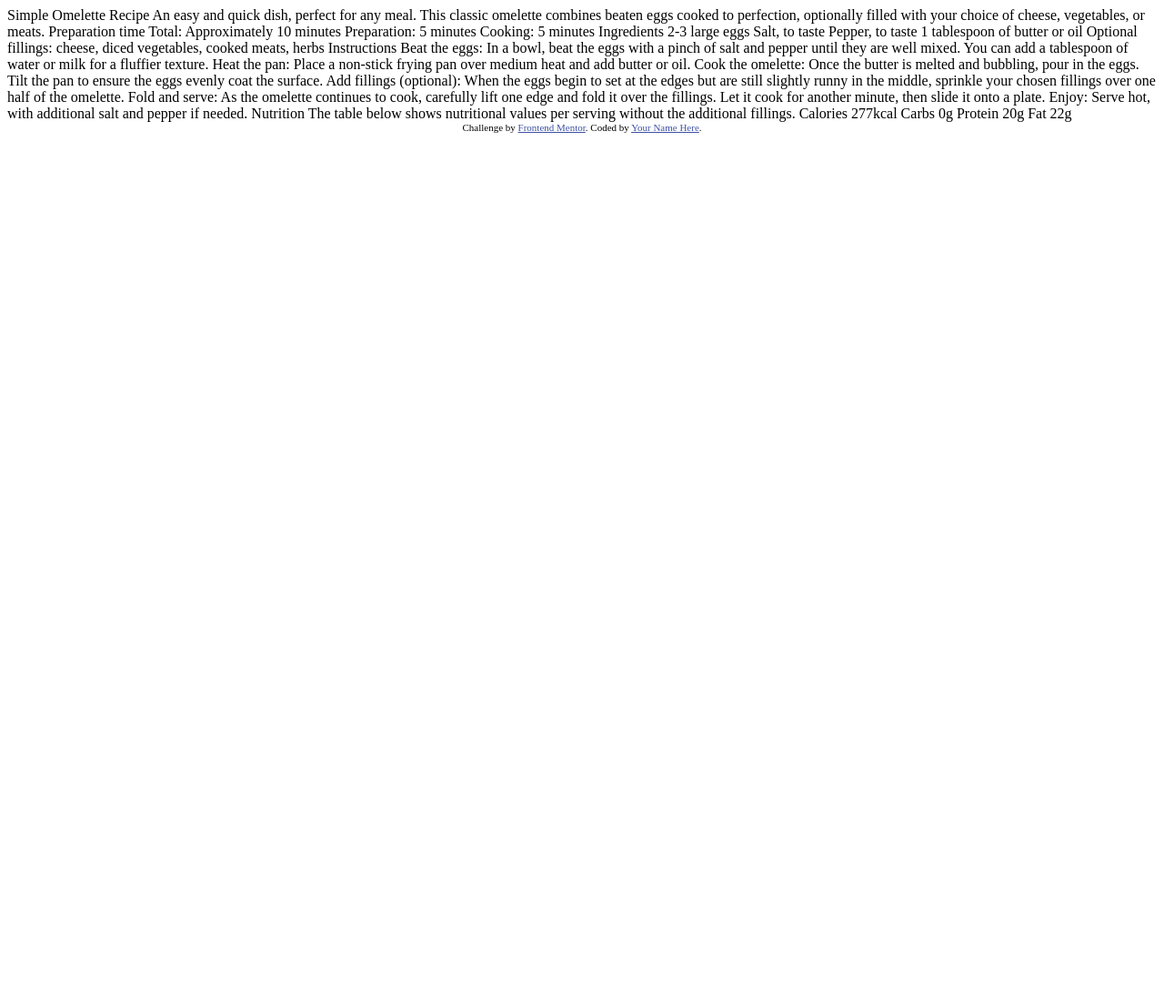
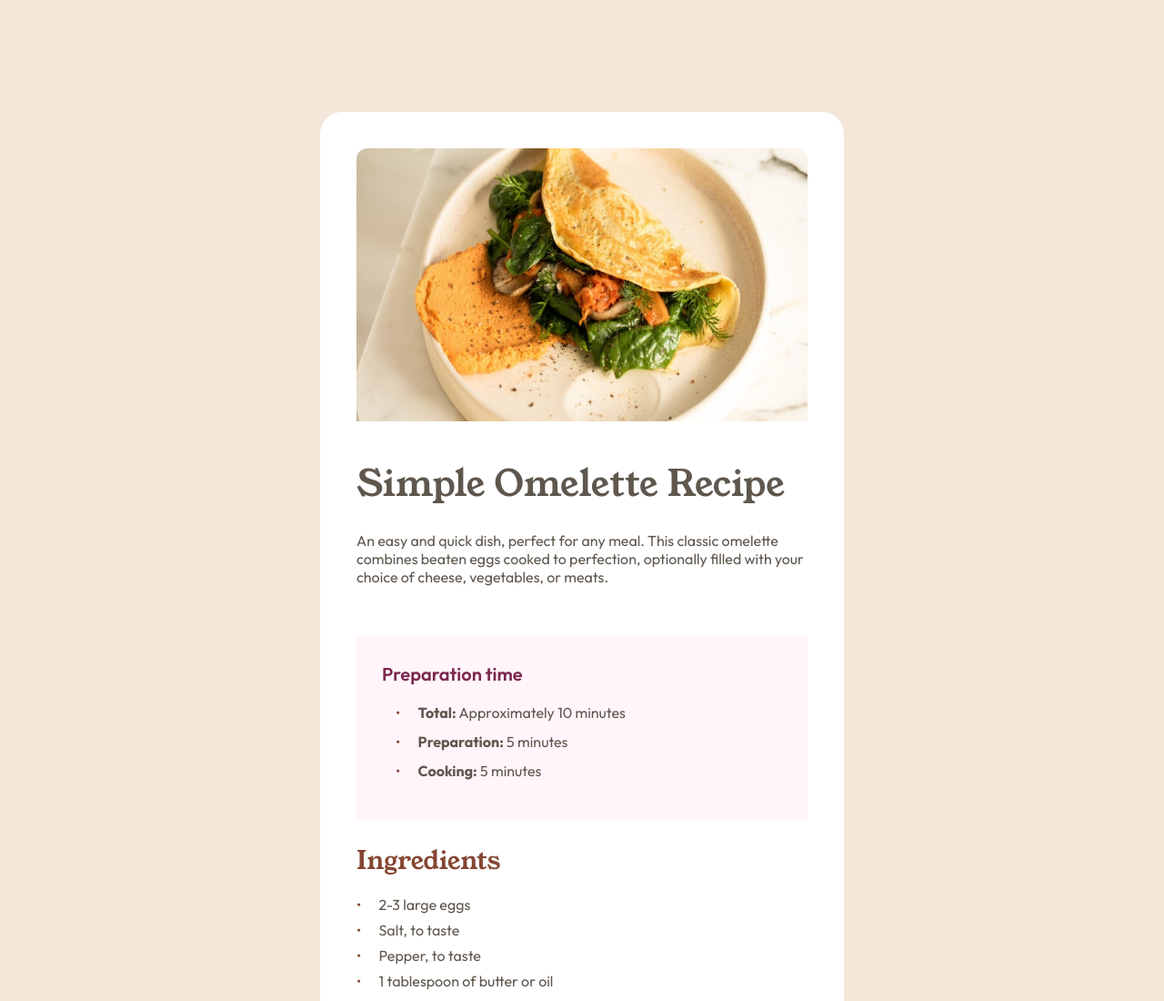
Before and after one commit to fvaldez29/recipe-main-page, a plain HTML site: page index.html in a window 1280 px wide. Shown: the top 1100 px of the page at 91% size. Before the commit the page ends 800 px from the top, so only its background shows below. Drawn offline with Linux system fonts and the light colour scheme.

Commit message:
Already finished

```diff
--- a/index.html
+++ b/index.html
@@ -5,73 +5,97 @@
   <meta name="viewport" content="width=device-width, initial-scale=1.0"> <!-- displays site properly based on user's device -->
 
   <link rel="icon" type="image/png" sizes="32x32" href="./assets/images/favicon-32x32.png">
-
+  <link rel="stylesheet" href="./style/main.css">
+  <link rel="preconnect" href="https://fonts.googleapis.com">
+  <link rel="preconnect" href="https://fonts.gstatic.com" crossorigin>
+  <link href="https://fonts.googleapis.com/css2?family=Outfit:wght@400;600;700&family=Young+Serif&display=swap" rel="stylesheet">
   <title>Frontend Mentor | Recipe page</title>
 
   <!-- Feel free to remove these styles or customise in your own stylesheet 👍 -->
-  <style>
-    .attribution { font-size: 11px; text-align: center; }
-    .attribution a { color: hsl(228, 45%, 44%); }
-  </style>
 </head>
 <body>
+<main class="card">
+  <header class="head">
+    <img src="./assets/images/image-omelette.jpeg" alt="A picture of an omelette">
+  </header>
+<section class="container-recipe">
 
-  Simple Omelette Recipe
+  <aside class="title">
+    <h1>Simple Omelette Recipe</h1>
+      <p>An easy and quick dish, perfect for any meal. This classic omelette combines beaten eggs cooked
+      to perfection, optionally filled with your choice of cheese, vegetables, or meats.
+      </p>
+  </aside>
+  <section class="container-time">
+    <h4> Preparation time</h4>
+    <ul class="list">
+      <li><strong>Total:</strong> Approximately 10 minutes</li>
+      <li><strong>Preparation:</strong> 5 minutes</li>
+      <li><strong>Cooking:</strong> 5 minutes</li>
+    </ul>
+  </section>
 
-  An easy and quick dish, perfect for any meal. This classic omelette combines beaten eggs cooked
-  to perfection, optionally filled with your choice of cheese, vegetables, or meats.
+<section class="container-ingredients">
+  <p>Ingredients</p>
+  <ul class="ingredients-list">
+    <li>2-3 large eggs</li>
+    <li>Salt, to taste</li>
+    <li>Pepper, to taste</li>
+    <li>1 tablespoon of butter or oil</li>
+    <li>Optional fillings: cheese, diced vegetables, cooked meats, herbs</li>
+  </ul>
+</section>
 
-  Preparation time
+<div class="underline"></div>
+<h3>Instructions</h3>
+<section class="container-also">
 
-  Total: Approximately 10 minutes
-  Preparation: 5 minutes
-  Cooking: 5 minutes
+  <ol class="cover">
 
-  Ingredients
+    <li><span>Beat the eggs:</span> In a bowl, beat the eggs with a pinch of salt and pepper until they are well mixed.
+      You can add a tablespoon of water or milk for a fluffier texture.</li>
+    <li><span>Heat the pan:</span> Place a non-stick frying pan over medium heat and add butter or oil.</li>
+    <li><span>Cook the omelette:</span> Once the butter is melted and bubbling, pour in the eggs. Tilt the pan to ensure the eggs
+      evenly coat the surface.</li>
+    <li><span>Add fillings (optional):</span> When the eggs begin to set at the edges but are still slightly runny in the middle,
+      sprinkle your chosen fillings over one half of the omelette.</li>
+    <li><span>Fold and serve: </span>As the omelette continues to cook, carefully lift one edge and fold it over the fillings.
+      Let it cook for another minute, then slide it onto a plate.</li>
+    <li><span>Enjoy:</span> Serve hot, with additional salt and pepper if needed.</li>
+  </ol>
+</section>
+<div class="underline"></div>
 
-  2-3 large eggs
-  Salt, to taste
-  Pepper, to taste
-  1 tablespoon of butter or oil
-  Optional fillings: cheese, diced vegetables, cooked meats, herbs
+<footer class="footer">
+<h3>Nutrition</h3>
+<p>The table below shows nutritional values per serving without the additional fillings.</p>
+<div class="total">
+  <div class="flex-group">
+    <p>Calories</p>
+    <p class="nutrition-value">277kcal</p>
+  </div>
+  <hr>
+  <div class="flex-group">
+    <p>Carbs</p>
+    <p class="nutrition-value">0g</p>
+  </div>
+  <hr>
+  <div class="flex-group">
+    <p>Protein</p>
+    <p class="nutrition-value">20g</p>
+  </div>
+  <hr>
+  <div class="flex-group">
+    <p>Fat</p>
+    <p class="nutrition-value">22g</p>
+  </div>
+</div>
+</footer>
 
-  Instructions
-
-  Beat the eggs: In a bowl, beat the eggs with a pinch of salt and pepper until they are well mixed.
-  You can add a tablespoon of water or milk for a fluffier texture.
-
-  Heat the pan: Place a non-stick frying pan over medium heat and add butter or oil.
-
-  Cook the omelette: Once the butter is melted and bubbling, pour in the eggs. Tilt the pan to ensure
-  the eggs evenly coat the surface.
-
-  Add fillings (optional): When the eggs begin to set at the edges but are still slightly runny in the
-  middle, sprinkle your chosen fillings over one half of the omelette.
-
-  Fold and serve: As the omelette continues to cook, carefully lift one edge and fold it over the
-  fillings. Let it cook for another minute, then slide it onto a plate.
-
-  Enjoy: Serve hot, with additional salt and pepper if needed.
-
-  Nutrition
-
-  The table below shows nutritional values per serving without the additional fillings.
-
-  Calories
-  277kcal
-
-  Carbs
-  0g
-
-  Protein
-  20g
-
-  Fat
-  22g
-
-  <div class="attribution">
+  </main>
+  <!-- <div class="attribution">
     Challenge by <a href="https://www.frontendmentor.io?ref=challenge" target="_blank">Frontend Mentor</a>.
-    Coded by <a href="#">Your Name Here</a>.
-  </div>
+    Coded by <a href="#">Franklyn Valdez</a>.
+  </div> -->
 </body>
 </html>
--- a/style/main.css
+++ b/style/main.css
@@ -0,0 +1,203 @@
+:root{
+    /*Primary Colors*/
+
+    --nutmeg: #854632;
+    --dark-raspberry: #7b284f;
+
+    /*Neutral Colors*/
+
+    --white: #ffffff;
+    --rose-white: #fff5fa;
+    --eggshell: #f3e6d8;
+    --light-grey: #e4ded8;
+    --wenge-brown: #5f574e;
+    --dark-charcoal: #302d2c;
+
+    /*Fonts*/
+    --young: 'Young Serif', serif;
+    --outfit: 'Outfit', sans-serif;
+    --fs: 16px;
+
+    /*Layout*/
+    --mobile: 375px;
+    --desktop: 1440px;
+}
+
+*{
+    margin: 0;
+    padding: 0;
+}
+
+html{
+    width: 100%;
+    height: auto;
+}
+body{
+    display: flex;
+    justify-content: center;
+    align-items: center;
+    background-color: var(--eggshell);
+    padding: 123px 352px 124px 352px;
+}
+
+
+.head{
+    display: flex;
+    justify-content: center;
+}
+img{
+    width: 100%;
+    height: 300px;
+    border-radius: 12px;
+    padding-bottom: 40px;
+}
+
+.card{
+    display: flex;
+    flex-direction: column;
+    background-color: var(--white);
+    width: 736px;
+    height: 100%;
+    padding: 40px;
+    border-radius: 24px;
+
+}
+
+.title h1{
+font-family: var(--young);
+font-size: 40px;
+font-style: normal;
+font-weight: 400;
+color: var(--wenge-brown);
+padding-bottom: 24px;
+
+}
+
+.title p{
+    font-family: var(--outfit);
+    font-size: var(--fs);
+    color: var(--wenge-brown);
+}
+
+.container-recipe{
+    display: flex;
+    flex-direction: column;
+    gap: 30px;
+}
+
+.container-time{
+    display: flex;
+    flex-direction: column;
+    align-self: stretch;
+    background-color: var(--rose-white);
+    padding: 28px;
+}
+
+.container-time h4{
+    font-family: var(--outfit);
+    font-size: 20px;
+    font-weight: 600;
+    line-height: 150%;
+    color: var(--dark-raspberry);
+}
+
+.list{
+    display: flex;
+    flex-direction: column;
+    gap: 8px;
+    font-family: var(--outfit);
+    font-size: var(--fs);
+    font-weight: 400;
+    line-height: 150%;
+    padding: 15px;
+    list-style: none;
+    color: var(--wenge-brown);
+}
+.list li::before{
+    content: "• ";
+    padding-right: 16px;
+    color: var(--nutmeg);
+}
+
+.ingredients-list li::before{
+    content: "• ";
+    padding-right: 16px;
+    color: var(--nutmeg);
+}
+
+
+.container-ingredients p{
+    font-family: var(--young);
+    font-size: 28px;
+    font-weight: 400;
+    line-height: 28px;
+    color: var(--nutmeg);
+    padding-bottom: 24px;
+}
+
+.container-ingredients ul{
+    list-style: none;
+    font-size: var(--fs);
+    font-family: var(--outfit);
+    color: var(--wenge-brown);
+}
+
+.ingredients-list li{
+    padding-bottom: 8px;
+}
+
+.underline{
+    width: 100%;
+    border: 1px solid var(--eggshell);
+}
+
+h3{
+    font-size: 26px;
+    font-family: var(--young);
+    font-weight: 400;
+    color: var(--nutmeg);
+}
+
+.container-also{
+    padding-left: 1.3rem;
+}
+.container-also .cover{
+    font-family: var(--outfit);
+    font-size: var(--fs);
+    color: var(--wenge-brown);
+}
+
+.cover li{
+    padding: .25rem 0 .25rem 1rem;
+}
+
+.cover span{
+    font-weight: bold;
+}
+
+.cover li::marker{
+    font-size: 16px;
+    font-weight: 700;
+    color: var(--nutmeg);
+}
+
+.footer h3, p{
+    padding-bottom: 24px;
+}
+
+p{
+    font-family: var(--outfit);
+    font-size: var(--fs);
+    color: var(--wenge-brown);
+}
+
+.flex-group{
+    display: grid;
+    grid-template-columns: 1fr 1fr;
+    padding: 1rem 2rem;
+}
+
+.nutrition-value{
+    color: var(--nutmeg);
+    font-weight: 600;
+}
```
